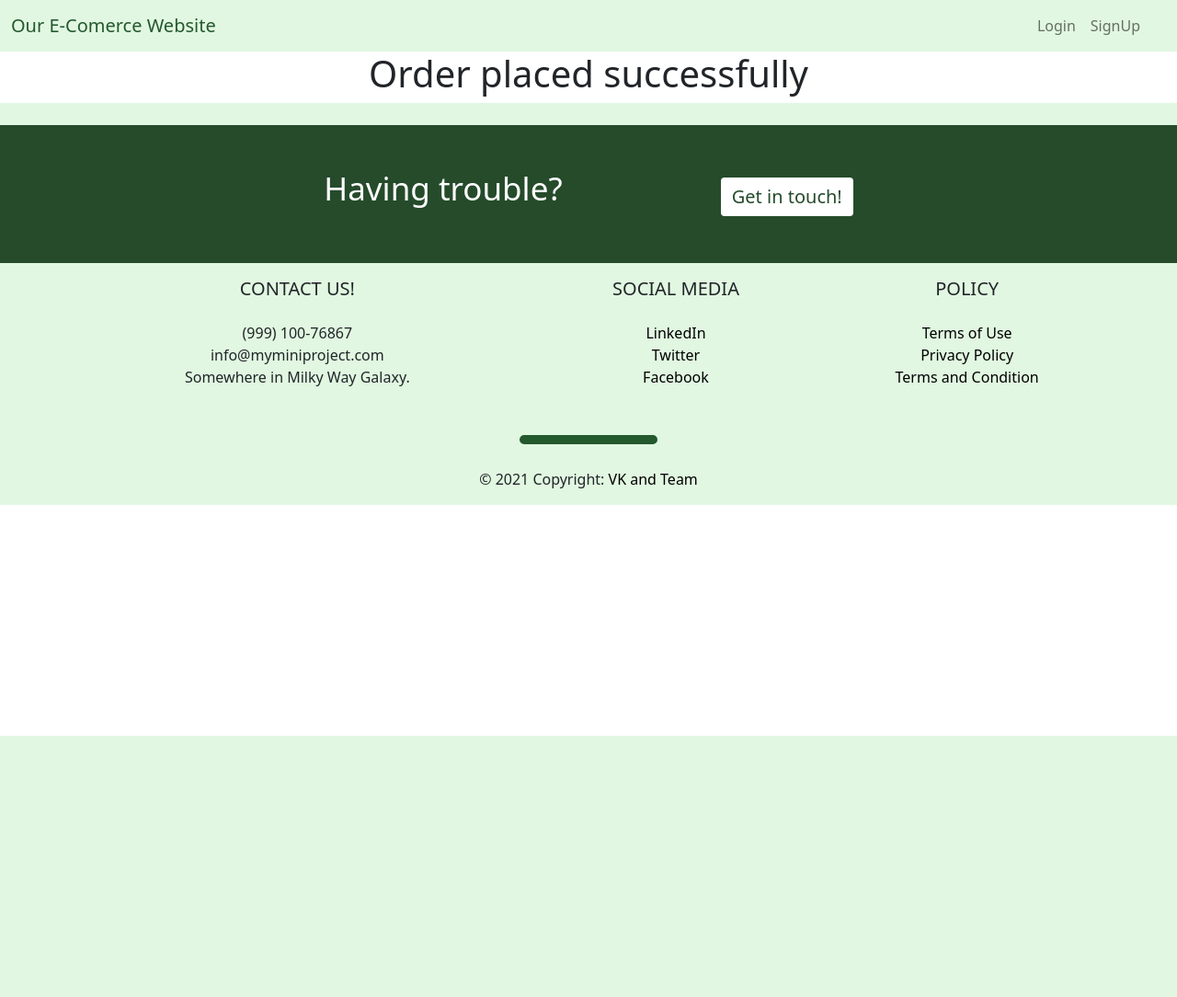
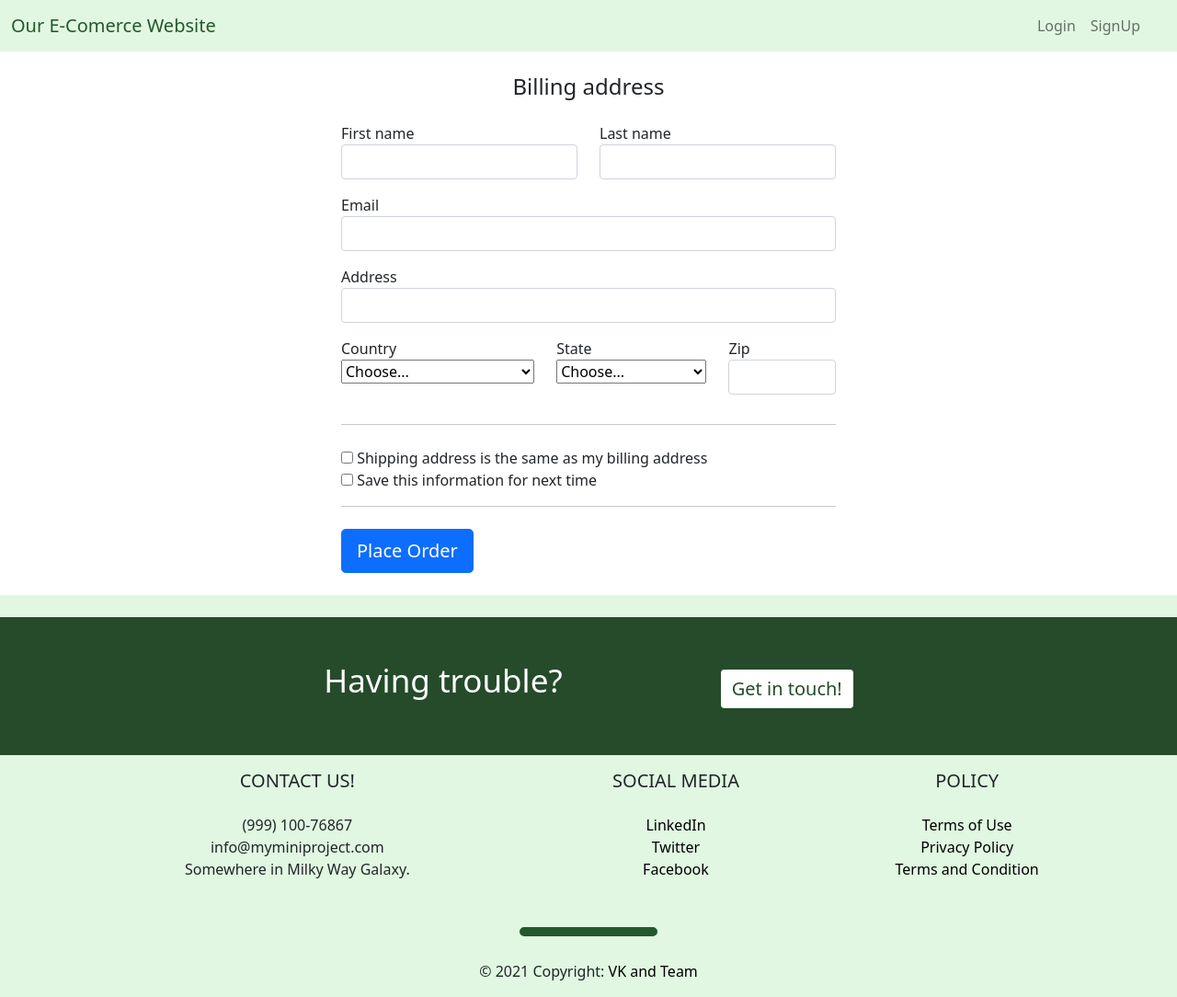
Before and after one commit to coder9a/Flask-Ecommerce-Project, a Flask app: page /orderStatus in a window 1280 px wide. Shown: the whole page at 92% size. Before the commit the page ends 800 px from the top, so only its background shows below. Run offline with Flask 2, Linux system fonts and the light colour scheme.

Commit message:
another commit

```diff
--- a/app.py
+++ b/app.py
@@ -2,9 +2,9 @@ import os
 from flask import Flask, url_for, redirect, request, flash, session
 from flask.templating import render_template
 from flask_sqlalchemy import SQLAlchemy
-from flask_login import UserMixin, login_manager, login_user, login_required, LoginManager, current_user, logout_user
+from flask_login import UserMixin, login_manager, login_user, login_required, LoginManager, current_user, logout_user, mixins
 from flask_wtf import FlaskForm
-from wtforms import StringField, PasswordField, SubmitField
+from wtforms import StringField, PasswordField, SubmitField, IntegerField
 from wtforms.validators import InputRequired, Length, ValidationError, EqualTo
 from werkzeug.security import generate_password_hash, check_password_hash
 from flask_bcrypt import Bcrypt
@@ -28,11 +28,14 @@ login_manager.login_view = "login"
 def load_user(user_id):
     return User.query.get(int(user_id))
 
+# ----------------------------------------------------------------------------------
+# --------------------------------> Table to store products
 
-# --------------------------------> Table to store products
-class ProductsInfo(db.Model):
+
+class ProductsInfo(db.Model, UserMixin):
     id = db.Column(db.Integer, primary_key=True)
     name = db.Column(db.String(200), nullable=False)
+    author = db.Column(db.String(200), nullable=False)
     description = db.Column(db.String(200), nullable=False)
     price = db.Column(db.Integer)
     link = db.Column(db.String(200), nullable=False)
@@ -42,9 +45,8 @@ class ProductsInfo(db.Model):
     def __repr__(self):
         return f'<Task : {self.id}>'
 
+
 # -----------------------------> Table to store the details of all the products brought
-
-
 class ProductBrought(db.Model):
     id = db.Column(db.Integer, primary_key=True, autoincrement=True)
     userid = db.Column(db.Integer, db.ForeignKey('user.id'), nullable=False)
@@ -53,6 +55,7 @@ class ProductBrought(db.Model):
     date = db.Column(db.DateTime, default=datetime.utcnow)
 
 
+# ---------------------------------------------------------------------------------
 # -----------------------> Table containing details of users
 class User(db.Model, UserMixin):
     id = db.Column(db.Integer, primary_key=True)
@@ -60,6 +63,8 @@ class User(db.Model, UserMixin):
     password = db.Column(db.String(80), nullable=False)
     email = db.Column(db.String(20), nullable=False, unique=True)
     mobile = db.Column(db.String(20), nullable=False, unique=True)
+
+# -------------------------> User Form
 
 
 class RegsiterForm(FlaskForm):
@@ -108,13 +113,15 @@ def adminHome():
     # --------------> For admin to add new product
     if request.method == 'POST':
         newItem = ProductsInfo(
-        name=request.form['productName'],
-        description=request.form['productDescription'],
-        price=request.form['productPrice'],
-        link=request.form['productLink'],
-        thumbnailLink=request.form['thumbnailLink']
+            name=request.form['productName'],
+            author=request.form['productAuthor'],
+            description=request.form['productDescription'],
+            price=request.form['productPrice'],
+            link=request.form['productLink'],
+            thumbnailLink=request.form['thumbnailLink']
         )
         try:
+            session['productName'] = request.form['productName']
             db.session.add(newItem)
             db.session.commit()
             return redirect('/admin')
@@ -141,22 +148,22 @@ def deleteProduct(id):
 
 # -------------------------> For Homepage
 
+
 @app.route('/')
 def home():
     allProducts = []
     try:
         allProducts = ProductsInfo.query.all()
-        print("======-=-=-=-==-=======>",allProducts)
+        print("======-=-=-=-==-=======>", allProducts)
     except:
         pass
-    return render_template('home.html', allProducts = allProducts)
+    return render_template('home.html', allProducts=allProducts)
 
 
 # -----------------------------> For logging in admin and normal users
 @app.route('/login', methods=['GET', 'POST'])
 def login():
     form = LoginForm()
-
     # For admin
     if form.username.data and form.username.data == 'admin':
         if form.password.data == 'admin':
@@ -193,11 +200,6 @@ def logout():
     session['logged_in'] = False
     return redirect(url_for('login'))
 
-# @app.route('/dashboard', methods=['GET', 'POST'])
-# @login_required
-# def dashboard():
-#     return render_template('dashboard.html')
-
 
 @app.route('/signup', methods=['GET', 'POST'])
 def signup():
@@ -217,19 +219,29 @@ def signup():
             return redirect(url_for('login'))
     return render_template('register.html', form=form)
 
+
 @app.route('/order/<int:productid>')
 def order(productid):
     try:
         productDetails = ProductsInfo.query.get_or_404(productid)
-        return render_template('order.html', productDetails = productDetails)
+        return render_template('order.html', productDetails=productDetails)
     except:
         #!!! Product not found Warning must show up
         return redirect('/')
 
+
+# @app.route('/orderStatus/<int:userid>')
+# def orderStatus(userid):
+#     try:
+#         orderDetails = ProductsInfo.query.get_or_404(userid)
+#         return render_template('orderStatus.html', orderDetails=orderDetails)
+#     except:
+#         #!!! Product not found Warning must show up
+#         return redirect('/')
+
 @app.route('/orderStatus')
 def orderStatus():
-    return render_template('orderPlaced.html')
-
+    return render_template('orderStatus.html')
 
 if __name__ == '__main__':
     app.run(debug=True)
--- a/templates/login.html
+++ b/templates/login.html
@@ -18,8 +18,9 @@
     <div class="form-group my-2">{{ form.password }}</div>
     <div class="form-group my-2">{{ form.submit }}</div>
   </form>
-  <a href="{{ url_for('login')}}">Already have an account? Log In</a><br />
-  <a href="{{ url_for('signup')}}">Don't have an account? Sign Up</a>
+  <div class="my-2 mb-3">
+    <a href="{{ url_for('signup')}}" >Don't have an account? Sign Up</a>
+  </div>
 </div>
 
 {% endblock %}
--- a/templates/orderPlaced.html
+++ /dev/null
@@ -1,7 +0,0 @@
-{% extends "heading.html" %}
-{% block title %}
-<title>Order Status</title>
-{% endblock %}
-{% block content %}
-<h1 style="text-align:center;" >Order placed successfully</h1>
-{% endblock %}
--- /dev/null
+++ b/templates/orderStatus.html
@@ -0,0 +1,90 @@
+{% extends "heading.html" %}
+{% block title %}
+<title>Order Status</title>
+{% endblock %}
+{% block content %}
+<div class="container center">
+  <h4 class="text-center my-4">Billing address</h4>
+  <div class="d-flex align-items-center justify-content-center my-4">
+
+    <form class="needs-validation" novalidate>
+      <div class="row">
+        <div class="col-md-6 mb-3">
+          <label for="firstName">First name</label>
+          <input type="text" class="form-control" id="firstName" placeholder="" value="" required>
+          <div class="invalid-feedback">
+            Valid first name is required.
+          </div>
+        </div>
+        <div class="col-md-6 mb-3">
+          <label for="lastName">Last name</label>
+          <input type="text" class="form-control" id="lastName" placeholder="" value="" required>
+          <div class="invalid-feedback">
+            Valid last name is required.
+          </div>
+        </div>
+      </div>
+
+      <div class="mb-3">
+        <label for="email">Email</label>
+        <input type="email" class="form-control" id="email" placeholder="">
+        <div class="invalid-feedback">
+          Please enter a valid email address for shipping updates.
+        </div>
+      </div>
+
+      <div class="mb-3">
+        <label for="address">Address</label>
+        <input type="text" class="form-control" id="address" placeholder="" required>
+        <div class="invalid-feedback">
+          Please enter your shipping address.
+        </div>
+      </div>
+
+
+      <div class="row">
+        <div class="col-md-5 mb-3">
+          <label for="country">Country</label>
+          <select class="custom-select d-block w-100" id="country" required>
+            <option value="">Choose...</option>
+            <option>India</option>
+          </select>
+          <div class="invalid-feedback">
+            Please select a valid country.
+          </div>
+        </div>
+        <div class="col-md-4 mb-3">
+          <label for="state">State</label>
+          <select class="custom-select d-block w-100" id="state" required>
+            <option value="">Choose...</option>
+            <option>Uttar Pradesh</option>
+          </select>
+          <div class="invalid-feedback">
+            Please provide a valid state.
+          </div>
+        </div>
+        <div class="col-md-3 mb-3">
+          <label for="zip">Zip</label>
+          <input type="text" class="form-control" id="zip" placeholder="" required>
+          <div class="invalid-feedback">
+            Zip code required.
+          </div>
+        </div>
+      </div>
+      <hr class="mb-4">
+      <div class="custom-control custom-checkbox">
+        <input type="checkbox" class="custom-control-input" id="same-address">
+        <label class="custom-control-label" for="same-address">Shipping address is the same as my billing
+          address</label>
+      </div>
+      <div class="custom-control custom-checkbox">
+        <input type="checkbox" class="custom-control-input" id="save-info">
+        <label class="custom-control-label" for="save-info">Save this information for next time</label>
+      </div>
+      <hr class="mb-4">
+      <button class="btn btn-primary btn-lg btn-block" type="submit">Place Order</button>
+    </form>
+  </div>
+</div>
+</div>
+{% endblock %}
```
Also changed, not shown: templates/Admin/adminPanel.html (+5 -15 lines), templates/dashboard.html (deleted, +0 -13 lines), templates/order.html (+14 -40 lines), database.db.
